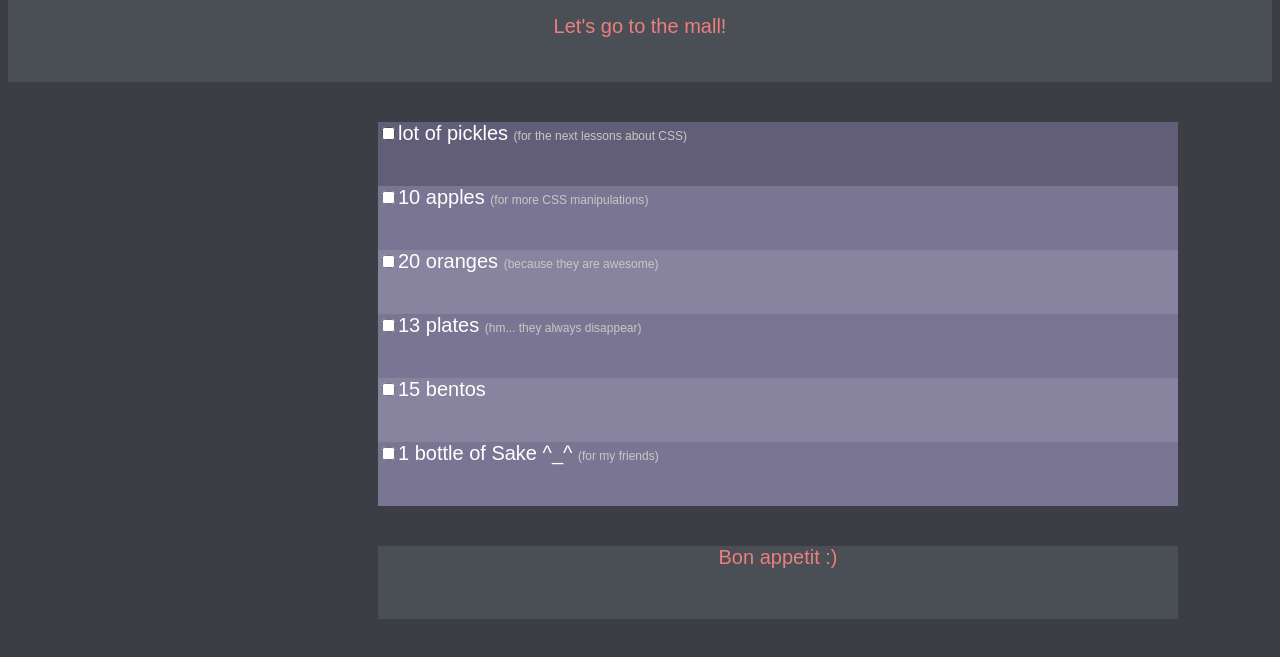
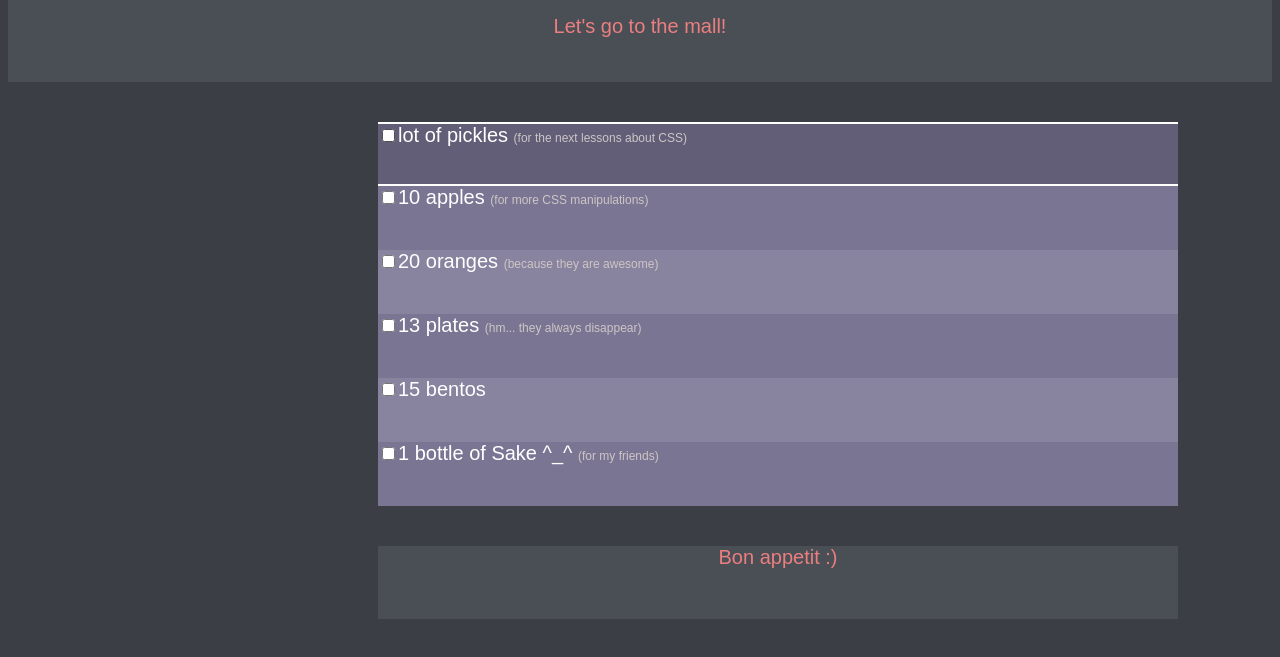
Before and after one commit to maxym-os/beetroot_lesson_4, a plain HTML site: page css-dinner-shopping-list/index.html in a window 1280 px wide. In both pictures the pointer is over the element 778 px from the left and 205 px from the top of the page. Shown: the part 51-708 px from the top of the page. Drawn offline with Linux system fonts and the light colour scheme.

Commit message:
border for p:hover added

```diff
--- a/css-dinner-shopping-list/css/main.css
+++ b/css-dinner-shopping-list/css/main.css
@@ -30,7 +30,9 @@ p {
 
 p:hover {
     background-color: #625e77;
-    border: 4px white;
+    border-top: 2px solid #fff;
+    border-bottom: 2px solid #fff;
+    box-sizing: border-box;
 }
 
 p:active {
--- a/css-dinner-shopping-list/index.html
+++ b/css-dinner-shopping-list/index.html
@@ -13,7 +13,7 @@
         </header>
         <section>
             <label>
-                <p><label></label><input type="checkbox">lot of pickles <span>for the next lessons about CSS</span></p>
+                <p><input type="checkbox">lot of pickles <span>for the next lessons about CSS</span></p>
             </label>
             <label>
                 <p class="second"><input type="checkbox">10 apples <span>for more CSS manipulations</span></p>
```
